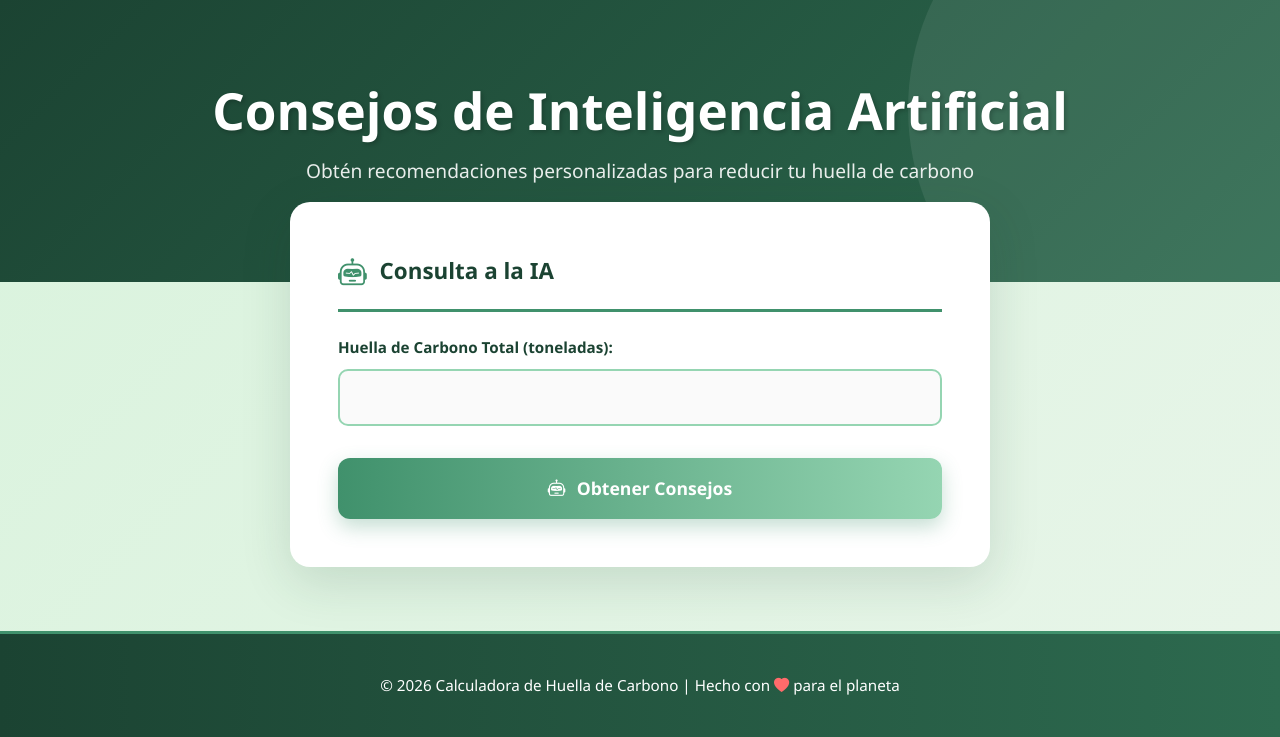
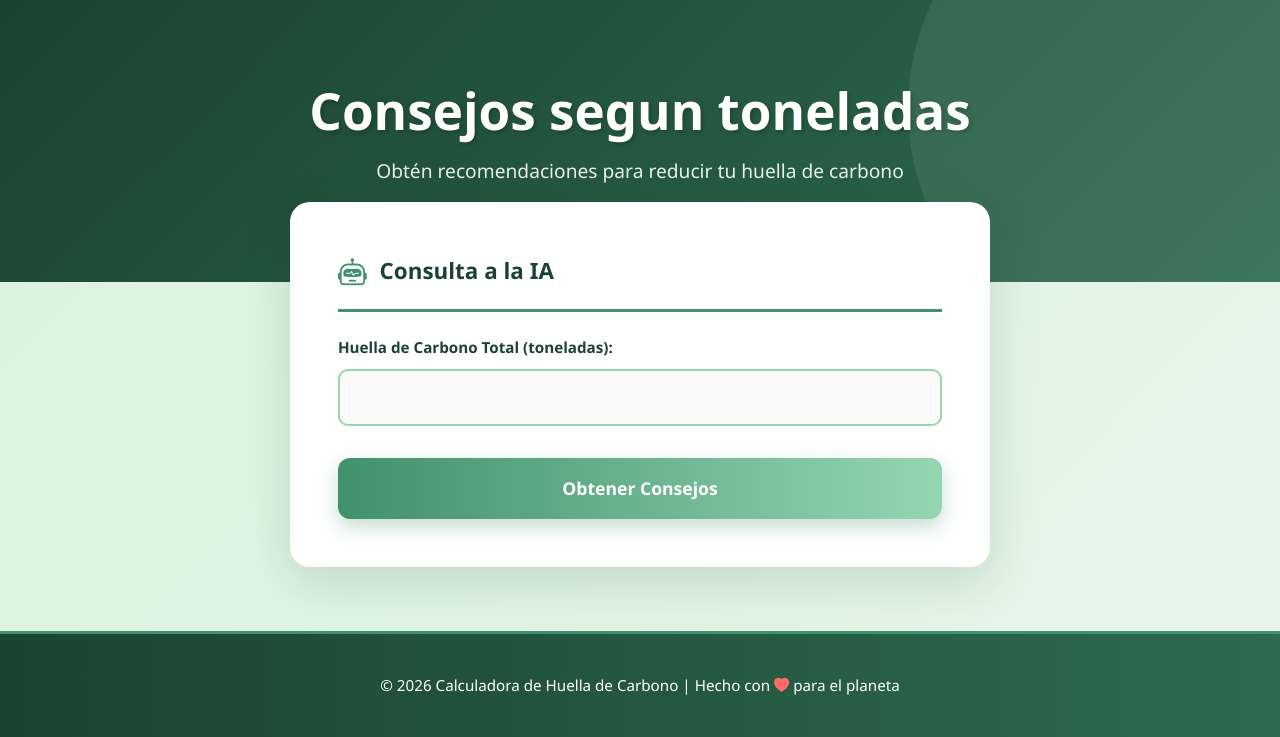
Before and after one commit to perejilinformatico/calculadora-huella-de-carbono, a Flask app: page /ai in a window 1280 px wide. Shown: the part 90-827 px from the top of the page. Run offline with Flask 3, Linux system fonts and the light colour scheme.

Commit message:
nuevos commits

```diff
--- a/templates/ai.html
+++ b/templates/ai.html
@@ -355,8 +355,8 @@
   <!-- Hero Section -->
   <section class="hero">
     <div class="container">
-      <h1>Consejos de Inteligencia Artificial</h1>
-      <p>Obtén recomendaciones personalizadas para reducir tu huella de carbono</p>
+      <h1>Consejos segun toneladas</h1>
+      <p>Obtén recomendaciones para reducir tu huella de carbono</p>
     </div>
   </section>
 
@@ -373,7 +373,7 @@
           <input type="number" step="0.01" class="form-control-custom" name="total" required>
         </div>
         <button type="submit" class="btn-calcular">
-          <i class="bi bi-robot"></i> Obtener Consejos
+          Obtener Consejos
         </button>
       </form>
       {% if advice %}
--- a/templates/index.html
+++ b/templates/index.html
@@ -471,9 +471,8 @@
         </div>
       {% endfor %}
     </div>
-    <h3 class="text-center mt-5">Si deseas recomendaciones para mejorar, ¡Habla con nuestra IA!</h3>
-      <a class="btn-calcular" style="text-decoration: none;" href="/ai">
-      <i class="bi bi-robot"></i> Chatear
+    <h3 class="text-center mt-5">Si deseas recomendaciones para mejorar</h3>
+      <a class="btn-calcular" style="text-decoration: none;" href="/ai">¡Toca Aqui!
     </a>
     {% endif %}
   </div>
```
